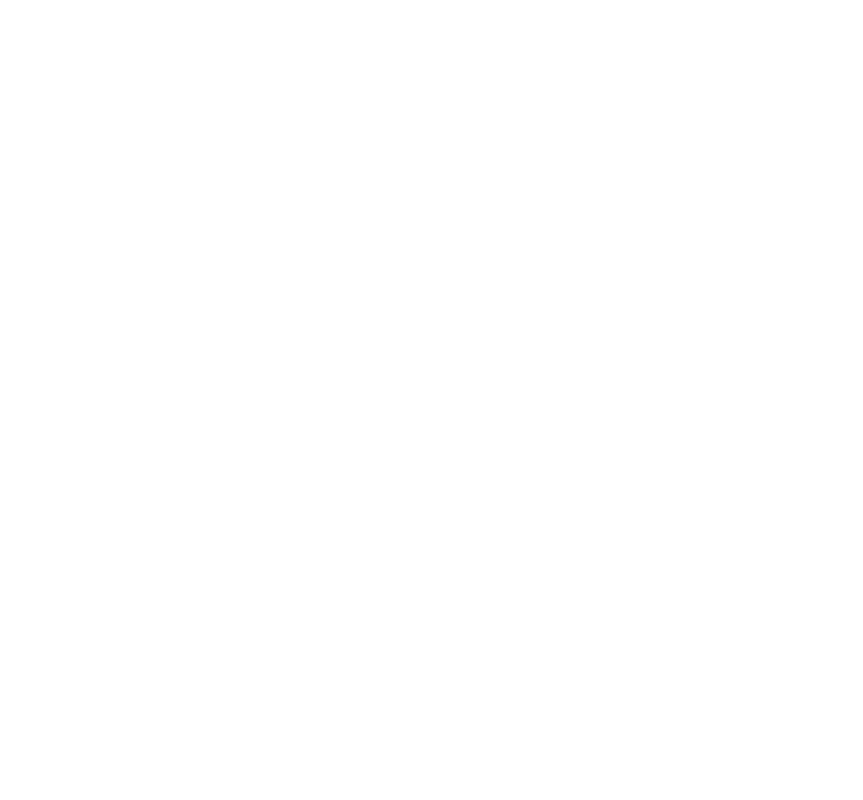
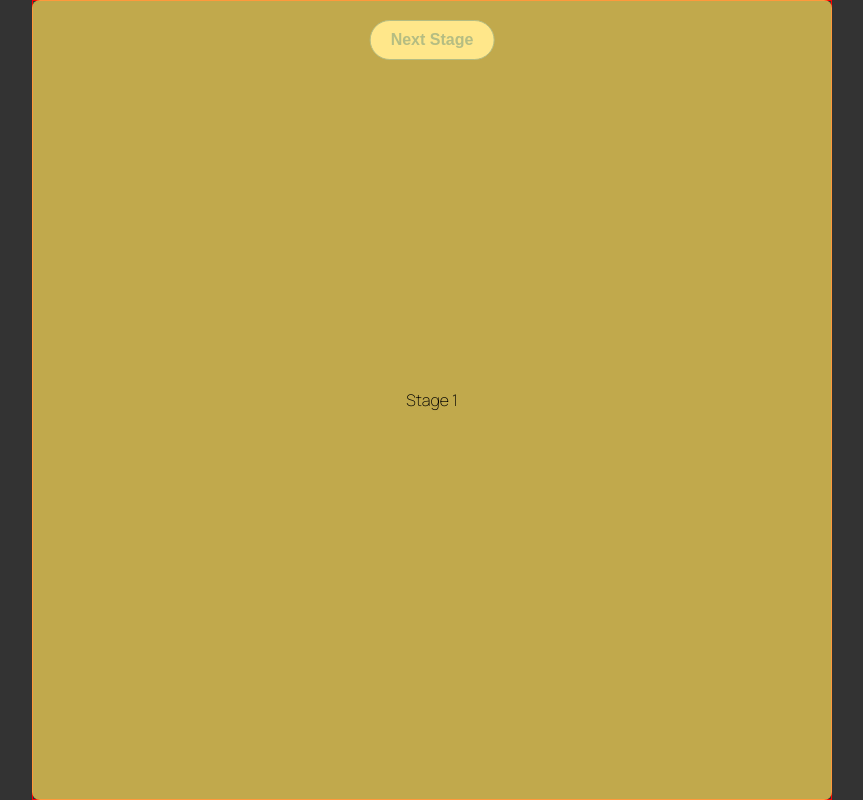
Before and after one commit to rajkovukovic/rajkovukovic.com, a SvelteKit app: page / in a window 1280 px wide. Before the commit this address had no page. Shown: the whole page, without its empty margins (208-1071 px from the left). Built offline with nearby package versions, Linux system fonts and the light colour scheme.

Commit message:
implement stages

```diff
--- a/src/app.html
+++ b/src/app.html
@@ -3,7 +3,6 @@
 
 <head>
 	<meta charset="utf-8" />
-	<!-- <link rel="icon" href="%sveltekit.assets%/favicon.png" /> -->
 	<!-- favicon generated by https://realfavicongenerator.net/favicon_result?file_id=p1i58pb2rpa5n1mp51g1t11n41vlb6 -->
 	<link rel="apple-touch-icon" sizes="180x180" href="%sveltekit.assets%/apple-touch-icon.png">
 	<link rel="icon" type="image/png" sizes="32x32" href="%sveltekit.assets%/favicon-32x32.png">
@@ -91,7 +90,8 @@
 		/* Light theme (default) */
 		:root {
 			/* Colors */
-			--color-primary: #007bff;
+			--color-primary: #0c76e7;
+			/* --color-primary: #8bd70f; */
 			--color-secondary: #6c757d;
 			--color-success: #28a745;
 			--color-danger: #dc3545;
--- a/src/routes/+layout.server.ts
+++ b/src/routes/+layout.server.ts
@@ -1,7 +1,7 @@
-import { redirect } from '@sveltejs/kit';
+// import { redirect } from '@sveltejs/kit';
 
-export function load({ url }) {
-	if (url.pathname === '/') {
-		redirect(307, '/password-generator');
-	}
-}
+// export function load({ url }) {
+// 	if (url.pathname === '/') {
+// 		redirect(307, '/password-generator');
+// 	}
+// }
--- a/src/routes/+layout.svelte
+++ b/src/routes/+layout.svelte
@@ -10,7 +10,9 @@
 <!-- <Header name={ownerName} /> -->
 <main>
 	<slot />
-	<MainNavbar />
+	{#if false}
+		<MainNavbar />
+	{/if}
 </main>
 
 <style lang="scss">
--- a/src/routes/+page.svelte
+++ b/src/routes/+page.svelte
@@ -1,13 +1,170 @@
 <script lang="ts">
-	import { ownerName } from '$lib/ownerName';
+	import { sineInOut } from 'svelte/easing';
+	import { spring, tweened } from 'svelte/motion';
+
+	// Custom easing function that is slow in the middle
+	function slowMiddleEasing(t: number): number {
+		// First half of the transition (speeding up)
+		if (t < 0.5) {
+			return Math.pow(t * 2, 2) / 2;
+		}
+		// Second half of the transition (slowing down)
+		else {
+			return 1 - Math.pow((1 - t) * 2, 2) / 2;
+		}
+	}
+
+	// Define the rectangle stages with position and rotation
+	const stages = [
+		{ id: 1, x: 0, y: 0, rotation: 0 },
+		{ id: 2, x: 1.5, y: 0, rotation: 30 },
+		{ id: 3, x: -1.5, y: 0, rotation: -22.5 },
+		{ id: 4, x: -0.5, y: 1.5, rotation: 45 },
+		{ id: 5, x: -2, y: 1.5, rotation: 75 }
+	];
+
+	let currentStageIndex = 0;
+
+	// Tweened values for smooth transitions
+	let cameraX = spring(0, { stiffness: 3, damping: 1 });
+	let cameraY = spring(0, { stiffness: 3, damping: 1 });
+	let cameraRotation = spring(0, { stiffness: 3, damping: 1 });
+	// let zoom = spring(1, { stiffness: 0.5, damping: 0.5 });
+	let zoomDuration = 500;
+	let zoom = tweened(1, { duration: zoomDuration, easing: sineInOut });
+	let nextZoomValue = 1;
+	const cMultiplier = 100;
+
+	function nextStage() {
+		currentStageIndex = (currentStageIndex + 1) % stages.length;
+
+		zoom.set(0.01);
+
+		setTimeout(() => {
+			// Update camera to focus on the next stage
+			const nextStage = stages[currentStageIndex];
+			cameraX.set(-nextStage.x * cMultiplier); // Inverse the direction for camera panning
+			cameraY.set(-nextStage.y * cMultiplier); // Inverse the direction for camera panning
+			cameraRotation.set(-nextStage.rotation); // Inverse for correct rotation direction
+			nextZoomValue = -nextZoomValue;
+		}, zoomDuration * 0.75);
+
+		setTimeout(() => zoom.set(1), zoomDuration * 1.25);
+	}
+
+	$: console.log($zoom);
+
+	const stageSize = 800;
+	const rectangleSize = 800;
 </script>
 
-<svelte:head>
-	<title>{ownerName}</title>
-	<meta name="description" content="Svelte demo app" />
-</svelte:head>
+<div
+	class="container"
+	style:--stage-size="{stageSize}px"
+	style:--rectangle-size="{rectangleSize}px"
+>
+	<button on:click={nextStage}>Next Stage</button>
+	<div class="viewport" style="transform: scale({Math.pow(Math.abs($zoom), 0.25)});">
+		<div
+			class="viewport-center"
+			style="transform:
+				rotate({$cameraRotation}deg)
+				translate({($cameraX * rectangleSize) / cMultiplier}px,
+				{($cameraY * rectangleSize) / cMultiplier}px);
+			"
+		>
+			<!-- Viewport that will rotate and pan the camera -->
+			<!-- <div
+				class="viewport"
+				style="transform: translate(-50%, -50%) translate({$cameraX}px, {$cameraY}px) rotate({$cameraRotation}deg);"
+			> -->
+			<!-- Render all stages (rectangles) -->
+			{#each stages as stage}
+				<div
+					class="rectangle"
+					style="transform:
+						translate({-rectangleSize / 2 + stageSize * stage.x}px,
+						{-rectangleSize / 2 + stageSize * stage.y}px)
+						rotate({stage.rotation}deg);"
+				>
+					Stage {stage.id}
+				</div>
+			{/each}
+		</div>
 
-<section>This is Home page</section>
+		<!-- </div> -->
+	</div>
+</div>
+
+<!-- <PageContainer>
+	<iframe
+		id="vimeo-video"
+		src="https://player.vimeo.com/video/331776528?controls=0"
+		width="320"
+		height="569"
+		frameborder="0"
+		allow="autoplay; fullscreen"
+		allowfullscreen
+	></iframe>
+
+	<iframe title="vimeo-player" src="" width="640" height="360" frameborder="0" allowfullscreen
+	></iframe>
+</PageContainer> -->
 
 <style lang="scss">
+	.container {
+		position: relative;
+		width: 100vw;
+		height: 100vh;
+		background-color: #333;
+		overflow: hidden;
+		display: flex;
+		justify-content: center;
+		align-items: center;
+	}
+
+	.viewport {
+		transform-origin: center;
+		position: relative;
+		width: var(--stage-size);
+		height: var(--stage-size);
+		border: 1px solid red;
+	}
+
+	.viewport-center {
+		position: absolute;
+		top: 50%;
+		left: 50%;
+		width: 1px;
+		height: 1px;
+		position: absolute;
+		top: 50%;
+		left: 50%;
+		transform: translate(-50%, -50%) rotate(0deg);
+		transition: transform 0.6s ease;
+	}
+
+	.rectangle {
+		position: absolute;
+		width: var(--rectangle-size);
+		height: var(--rectangle-size);
+		background-color: #ffdd57b1;
+		display: flex;
+		justify-content: center;
+		align-items: center;
+		font-size: 1rem;
+		color: black;
+		border-radius: 8px;
+		transform-origin: center;
+	}
+
+	button {
+		position: absolute;
+		top: 20px;
+		left: 50%;
+		transform: translateX(-50%);
+		padding: 10px 20px;
+		font-size: 16px;
+		cursor: pointer;
+	}
 </style>
```
Also changed, not shown: src/lib/widgets/shared/SafeArea.svelte (+4 -4 lines).
